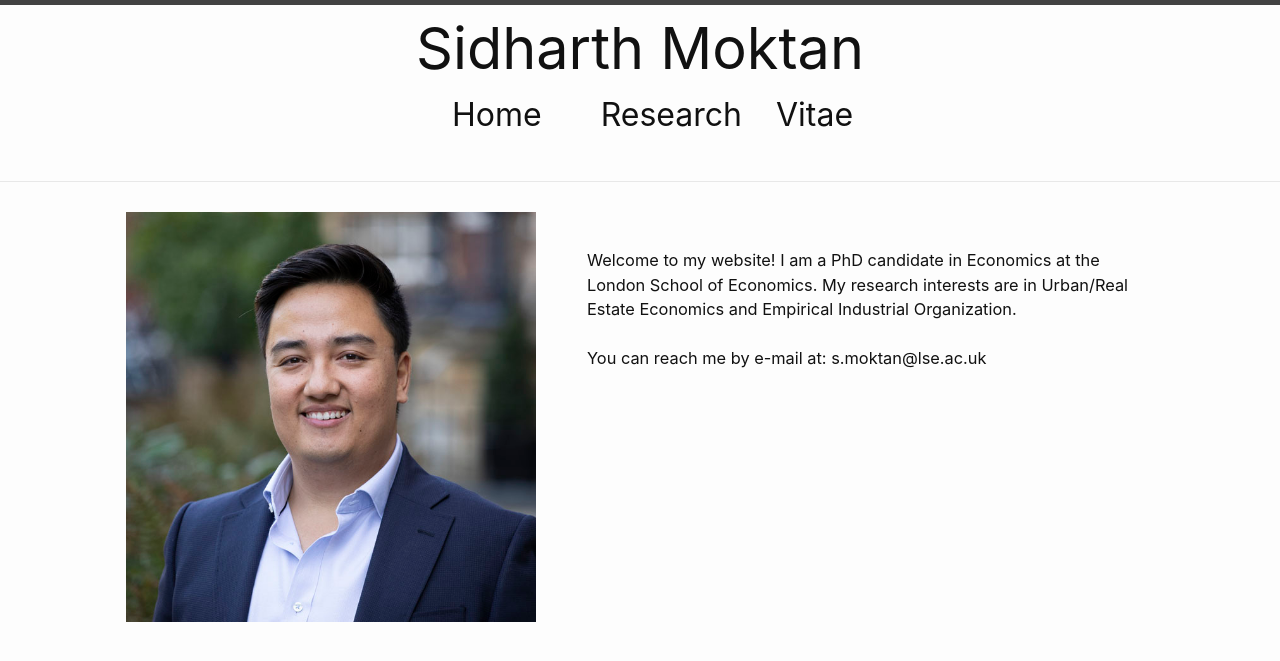
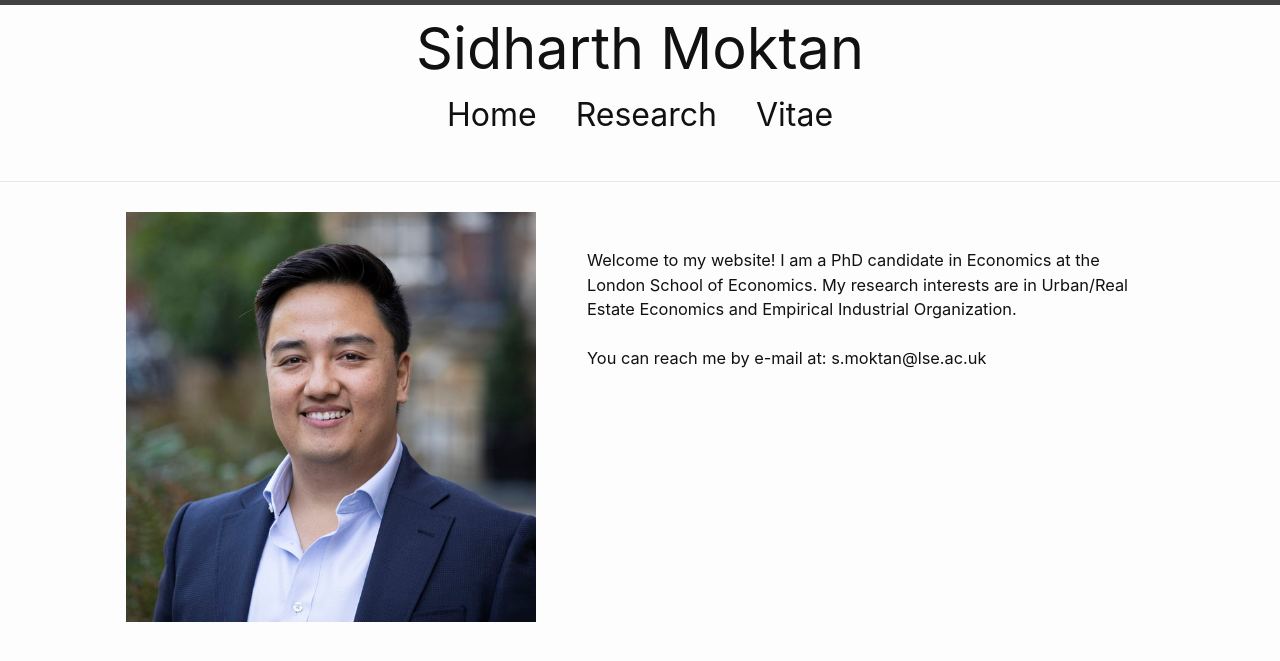
Before and after one commit to sidharthmoktan/sidharthmoktan.github.io, a Jekyll site: the page built from index.markdown, in a window 1280 px wide. Shown: the top 661 px of the page. Built offline with Jekyll 4.4.1, drawn with Linux system fonts in a browser that asks for light colours.

Commit message:
Update _layout.scss

```diff
--- a/_sass/minima/_layout.scss
+++ b/_sass/minima/_layout.scss
@@ -2,7 +2,7 @@
  * Site header
  */
 .site-header {
-  font-size: 8.5vw;
+  font-size: 10.5vw;
   text-align: center;
   border-top: 5px solid $grey-color-dark;
   border-bottom: 1px solid $grey-color-light;
@@ -51,10 +51,10 @@
     line-height: $base-line-height;
 
     // Gaps between nav items, but not on the last one
-    &:not(:last-child) {
-      margin-right: 25px;
-      margin-left: 25px;
-    }
+
+      margin-right: 15px;
+      margin-left: 15px;
+
   }
 
 }
```
